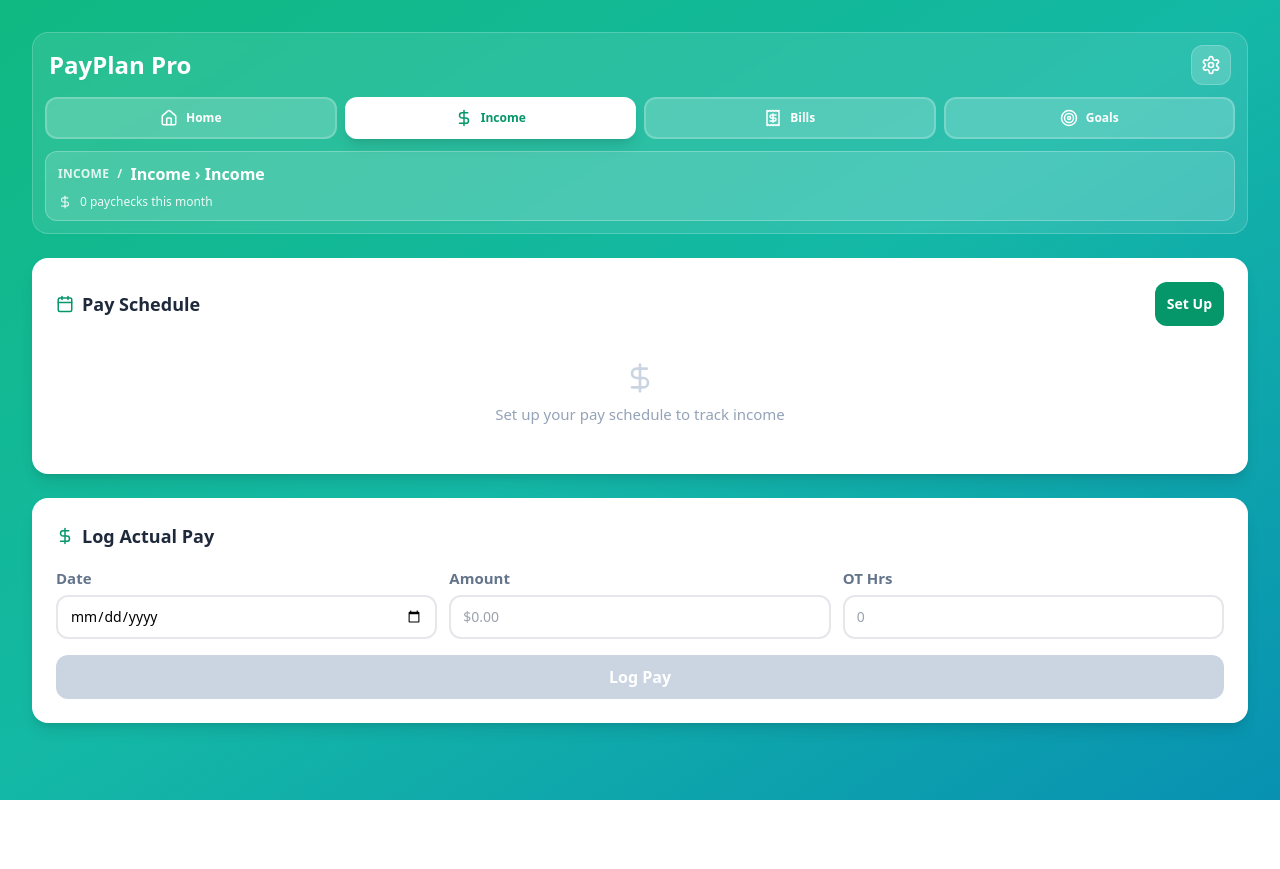
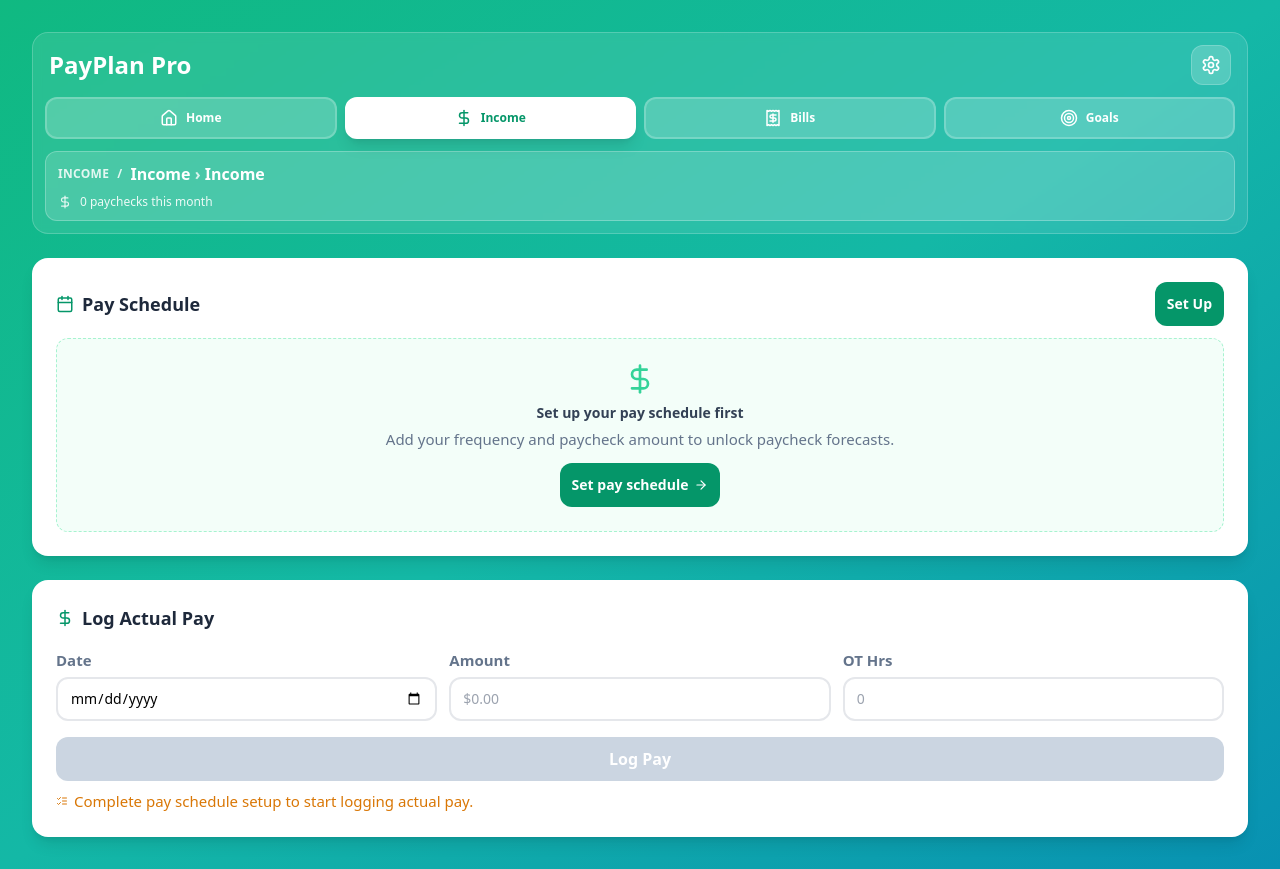
Before and after one commit to igotsimpfyou-cloud/Payplan, a React (Vite) app: page / in a window 1280 px wide. Both pictures are taken after a click on the button "Income". Before the commit the page ends 800 px from the top, so only its background shows below. Built offline with nearby package versions, Linux system fonts and the light colour scheme.

Commit message:
Complete phase 1B empty-state polish for income and bills

```diff
--- a/src/components/views/BillsTemplates.jsx
+++ b/src/components/views/BillsTemplates.jsx
@@ -1,5 +1,5 @@
 import React, { useState } from 'react';
-import { Plus, DollarSign, Calendar, Edit2, Trash2, History, TrendingUp } from 'lucide-react';
+import { Plus, DollarSign, Calendar, Edit2, Trash2, History, TrendingUp, ArrowRight } from 'lucide-react';
 import { parseAmt } from '../../utils/formatters';
 import { startOfMonth, parseLocalDate } from '../../utils/dateHelpers';
 import { Button } from '../ui/Button';
@@ -243,8 +243,17 @@
             </div>
           ))
         ) : (
-          <div className="bg-white rounded-xl p-8 text-center text-slate-600">
-            No templates yet. Click "Add Template".
+          <div className="bg-white rounded-xl p-8 text-center border border-dashed border-emerald-200">
+            <p className="text-slate-800 text-base font-semibold">No bill templates yet</p>
+            <p className="text-slate-500 text-sm mt-1 mb-4">Create your first recurring bill to start paycheck assignment and reminders.</p>
+            <Button
+              onClick={onAddTemplate}
+              variant="primary"
+              className="mx-auto"
+              icon={ArrowRight}
+            >
+              Add your first template
+            </Button>
           </div>
         )}
       </div>
--- a/src/components/views/Income.jsx
+++ b/src/components/views/Income.jsx
@@ -1,5 +1,5 @@
 import React, { useState } from 'react';
-import { DollarSign, Clock, Trash2, Calendar, Edit2 } from 'lucide-react';
+import { DollarSign, Clock, Trash2, Calendar, Edit2, ArrowRight, ListChecks } from 'lucide-react';
 import { parseAmt } from '../../utils/formatters';
 import { parseLocalDate, toYMD } from '../../utils/dateHelpers';
 import { uiSpacing, uiTap, uiType } from '../../constants/uiPresets';
@@ -94,9 +94,18 @@
             )}
           </div>
         ) : (
-          <div className="text-center py-6">
-            <DollarSign size={32} className="mx-auto text-slate-300 mb-2" />
-            <p className={`text-slate-400 ${uiType.helperText}`}>Set up your pay schedule to track income</p>
+          <div className="text-center py-6 rounded-xl border border-dashed border-emerald-200 bg-emerald-50/60">
+            <DollarSign size={32} className="mx-auto text-emerald-400 mb-2" />
+            <p className="text-slate-700 text-sm font-semibold">Set up your pay schedule first</p>
+            <p className={`text-slate-500 mt-1 mb-3 ${uiType.helperText}`}>
+              Add your frequency and paycheck amount to unlock paycheck forecasts.
+            </p>
+            <button
+              onClick={onEditPaySchedule}
+              className={`inline-flex items-center gap-1.5 px-3 py-2 rounded-xl bg-emerald-600 hover:bg-emerald-700 text-white text-sm font-semibold ${uiTap.control}`}
+            >
+              Set pay schedule <ArrowRight size={14} />
+            </button>
           </div>
         )}
       </div>
@@ -142,11 +151,18 @@
         </div>
         <button
           onClick={handleAddPay}
-          disabled={!payDate || !payAmount}
+          disabled={!payDate || !payAmount || !paySchedule}
           className={`w-full py-2.5 bg-emerald-600 hover:bg-emerald-700 disabled:bg-slate-300 text-white rounded-xl font-semibold transition-colors ${uiTap.control}`}
         >
           Log Pay
         </button>
+
+        {!paySchedule && (
+          <p className={`text-amber-600 mt-2 flex items-center gap-1.5 ${uiType.helperText}`}>
+            <ListChecks size={12} />
+            Complete pay schedule setup to start logging actual pay.
+          </p>
+        )}
 
         {/* Pay History */}
         {sortedPayEntries.length > 0 && (
```
